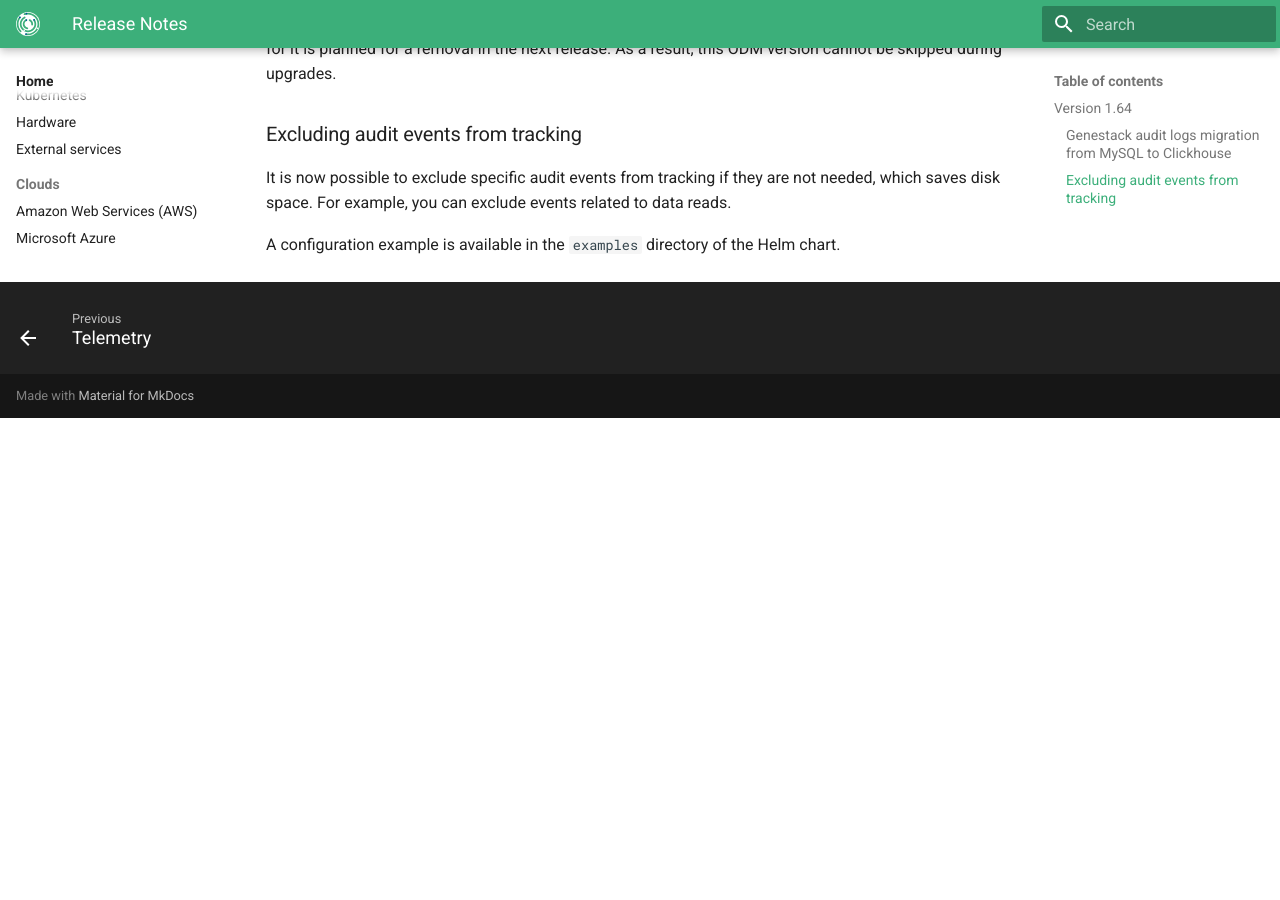
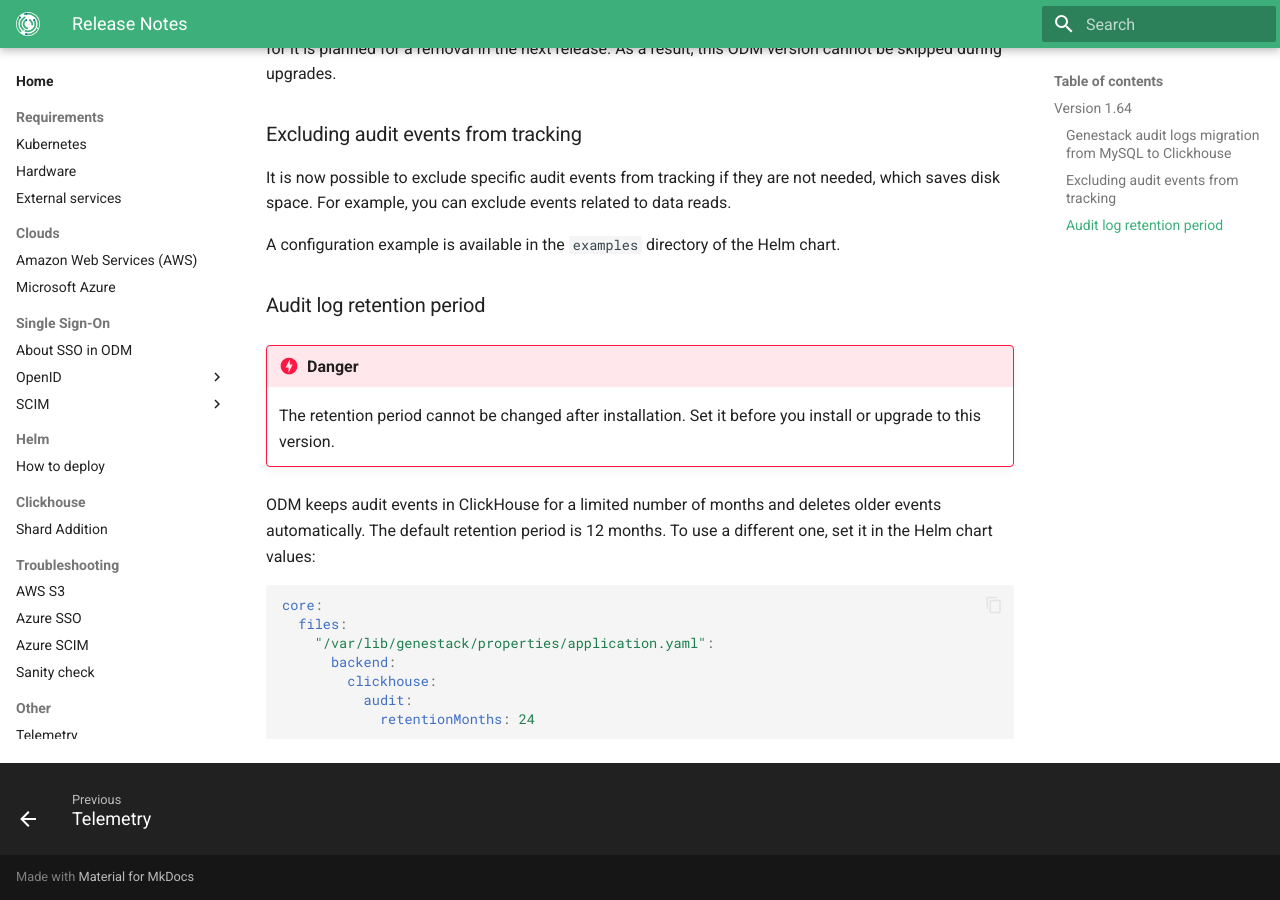
Before and after one commit to genestack/admin-docs, an MkDocs documentation site: the page built from docs/home/release-notes.md, in a window 1280 px wide and 900 px high, scrolled down 559 px. Built offline with MkDocs 1.6.1 and Material for MkDocs 9.7.7, drawn with Linux system fonts in a browser that asks for light colours; the version menu is left out; before the commit the page ends 977 px from its top, so only the background shows below that.

Commit message:
feature/ODM-13408 add audit retentionMonths (#186)

````diff
--- a/docs/home/release-notes.md
+++ b/docs/home/release-notes.md
@@ -21,3 +21,22 @@
 For example, you can exclude events related to data reads.
 
 A configuration example is available in the `examples` directory of the Helm chart.
+
+### Audit log retention period
+
+!!! danger
+
+    The retention period cannot be changed after installation. Set it before you install or upgrade to this version.
+
+ODM keeps audit events in ClickHouse for a limited number of months and deletes older events automatically.
+The default retention period is 12 months. To use a different one, set it in the Helm chart values:
+
+```yaml
+core:
+  files:
+    "/var/lib/genestack/properties/application.yaml":
+      backend:
+        clickhouse:
+          audit:
+            retentionMonths: 24
+```
````
